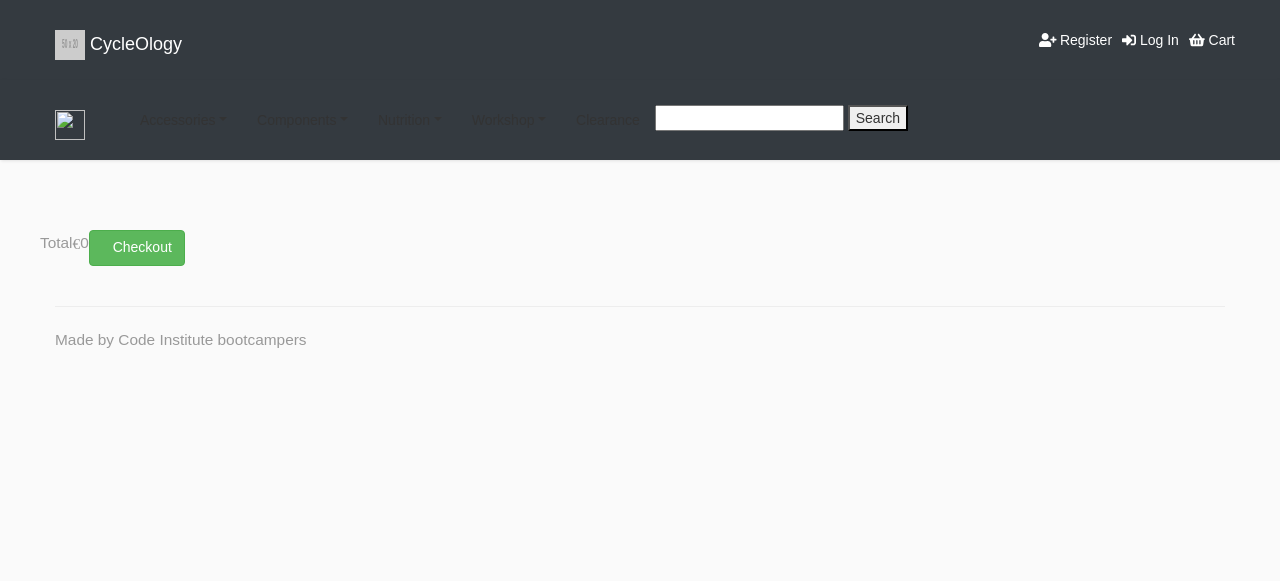
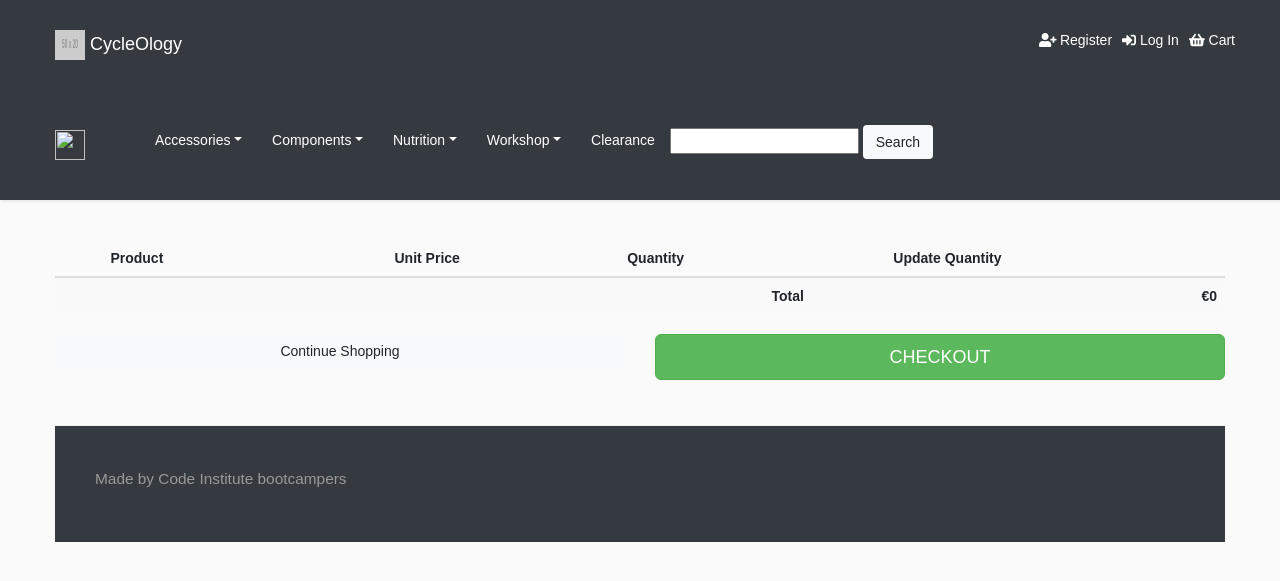
Before and after one commit to pauldardis/milestone4, a Django app: page /cart/ in a window 1280 px wide. Shown: the top 581 px of the page. Run offline with Django 3.2, Linux system fonts and the light colour scheme; grey boxes labelled with a size stand in for pictures from a placeholder-image service; some libraries are stand-ins or nearby versions; some web fonts are replaced.

Commit message:
changing cart design and styling

```diff
--- a/cart/templates/cart.html
+++ b/cart/templates/cart.html
@@ -3,7 +3,7 @@
 {% load bootstrap_tags %}
 
 {% block content %}
-<div class="row row-flex">
+<!-- <div class="row row-flex">
     {% for item in cart_items %}
     <div class="col-lg-4 col-md-6 mb-4">
         <div class=" card h-100">
@@ -23,7 +23,7 @@
                             </div>
                         </div>
                     </form>
-                                                            <form class="delete-form" action="{% url 'cart_item_delete' item.id %}" method="post">
+                                        <form class="delete-form" action="{% url 'cart_item_delete' item.id %}" method="post">
                                             {% csrf_token %}
                                             <button type="submit" class="bin-btn"><span><i class="fas fa-trash-alt"></i></span></button>
                                         </form>
@@ -39,6 +39,75 @@
     <p>Total</p>
     <p><span class="glyphicon glyphicon-euro" aria-hidden="true"></span>{{ total }}</p>
     <a href="{% url 'checkout' %}" class="btn btn-success" role="button"><span class="glyphicon glyphicon-ok-sign" aria-hidden="true"></span>Checkout</a>
+</div> -->
+
+
+
+<div class="container mb-4">
+    <div class="row">
+        <div class="col-12">
+            <div class="table-responsive">
+                <table class="table table-striped">
+                    <thead>
+                        <tr>
+                            <th scope="col"> </th>
+                            <th scope="col">Product</th>
+                            <th class="text-center" scope="col">Unit Price</th>
+                            <th scope="col" class="text-center">Quantity</th>
+                            <th scope="col" class="text-center">Update Quantity</th>
+                            <th> </th>
+                        </tr>
+                    </thead>
+                    <tbody>
+                        {% for item in cart_items %}
+                        <tr>
+                            <td><div class="product card-img-top" style="background-image: url('{{ MEDIA_URL }}{{ item.product.image1 }}')"></div></td>
+                            <td class="align-middle">{{ item.product.name }}</td>
+                            <td class="align-middle text-center">€{{ item.product.price }}</td>
+                             {% csrf_token %}
+                             <td class="align-middle text-center">{{item.quantity}}</td>
+                            <td class="align-middle text-center">
+                                <form class="form-inlinex align-middle text-center" method="post" action="{% url 'adjust_cart' item.id %}">
+                                {% csrf_token %}
+                                    <div class="input-group align-middle text-center">
+                                        <input name="quantity" type="number" min="0" max="999"  class="form-control" required>
+                                        <!-- <div class="input-group-addon">{{item.quantity}}</div> -->
+                                        <div class="input-group-btn ">
+                                            <button class="btn btn-primary  glyphicon glyphicon-editX" aria-hidden="true" type="submit"><i class="fas fa-edit"></i></button>
+                                        </div>
+                                    </div>
+                                </form>
+                            </td>
+                            <!-- <td class="text-right">????</td> -->
+                            <td class="align-middle text-center"><form class="delete-form" action="{% url 'cart_item_delete' item.id %}" method="post">
+                                            {% csrf_token %}
+                                            <button type="submit" class="btn btn-sm btn-danger"><span><i class="fas fa-trash-alt"></i></span></button>
+ </form> </td>
+                        </tr>
+                         {% endfor %}
+                         <tr>
+                            <td></td>
+                            <td></td>
+                            <td></td>
+                            <td></td>
+                            <td><strong>Total</strong></td>
+                            <td class="text-right"><strong>€{{ total }}</strong></td>
+                        </tr>
+                    </tbody>
+                </table>
+            </div>
+        </div>
+        <div class="col mb-2">
+            <div class="row">
+                <div class="col-sm-12  col-md-6">
+                    <a href="{% url 'products' %}"><button class="btn btn-block btn-light">Continue Shopping</button></a>
+                </div>
+                <div class="col-sm-12 col-md-6 text-right">
+                    <a href="{% url 'checkout' %}"><button class="btn btn-lg btn-block btn-success text-uppercase">Checkout</button></a>
+                </div>
+            </div>
+        </div>
+    </div>
 </div>
 
 {% endblock %}
--- a/cycleology/settings.py
+++ b/cycleology/settings.py
@@ -11,7 +11,7 @@ https://docs.djangoproject.com/en/1.11/ref/settings/
 """
 
 import os
-# import env
+import env
 import dj_database_url
 
 # Build paths inside the project like this: os.path.join(BASE_DIR, ...)
--- a/static/css/custom.css
+++ b/static/css/custom.css
@@ -514,3 +514,67 @@ a.article, a.article:hover {
     background: #716A66;
 
 }
+
+
+
+
+/*
+** Style Simple Ecommerce Theme for Bootstrap 4
+** Created by T-PHP https://t-php.fr/43-theme-ecommerce-bootstrap-4.html
+*/
+.bloc_left_price {
+    color: #c01508;
+    text-align: center;
+    font-weight: bold;
+    font-size: 150%;
+}
+.category_block li:hover {
+    background-color: #007bff;
+}
+.category_block li:hover a {
+    color: #ffffff;
+}
+.category_block li a {
+    color: #343a40;
+}
+.add_to_cart_block .price {
+    color: #c01508;
+    text-align: center;
+    font-weight: bold;
+    font-size: 200%;
+    margin-bottom: 0;
+}
+.add_to_cart_block .price_discounted {
+    color: #343a40;
+    text-align: center;
+    text-decoration: line-through;
+    font-size: 140%;
+}
+.product_rassurance {
+    padding: 10px;
+    margin-top: 15px;
+    background: #ffffff;
+    border: 1px solid #6c757d;
+    color: #6c757d;
+}
+.product_rassurance .list-inline {
+    margin-bottom: 0;
+    text-transform: uppercase;
+    text-align: center;
+}
+.product_rassurance .list-inline li:hover {
+    color: #343a40;
+}
+.reviews_product .fa-star {
+    color: gold;
+}
+.pagination {
+    margin-top: 20px;
+}
+footer {
+    background: #343a40;
+    padding: 40px;
+}
+footer a {
+    color: #f8f9fa!important
+}
--- a/templates/base.html
+++ b/templates/base.html
@@ -56,6 +56,7 @@
         </nav>
 
 
+
         <nav class="navbar navbar-expand-md navbar-dark bg-dark ">
                      <div class="container">
            <a class="navbar-brand" href="#">
@@ -66,7 +67,7 @@
             <span class="navbar-toggler-icon"></span>
             </button>
             <div class="collapse navbar-collapse" id="navbarbottom">
-                     <ul class="nav navbar-nav .navbar-text">
+                     <ul class="nav navbar-nav navbar-text">
                         <li class="nav-item active">
                             <a href="#AccessoriesSubmenu" data-toggle="collapse" aria-expanded="false" class="dropdown-toggle">Accessories</a>
                                 <ul class="collapse list-unstyled" id="AccessoriesSubmenu">
@@ -157,7 +158,7 @@
                     <div  class=" search-test d-flex   no-padding">
                         <form action="{% url 'search' %}" method="get">
                             <input type="text" name="q">
-                            <button type="submit">Search</button>
+                            <button class="btn btn-light" type="submit">Search</button>
                         </form>
                     </div>
                 </li>
@@ -165,6 +166,7 @@
 
 
 
+            </div>
                      </div>
         </nav>
 
```
Lines whose indentation alone changed are shown as unchanged.
